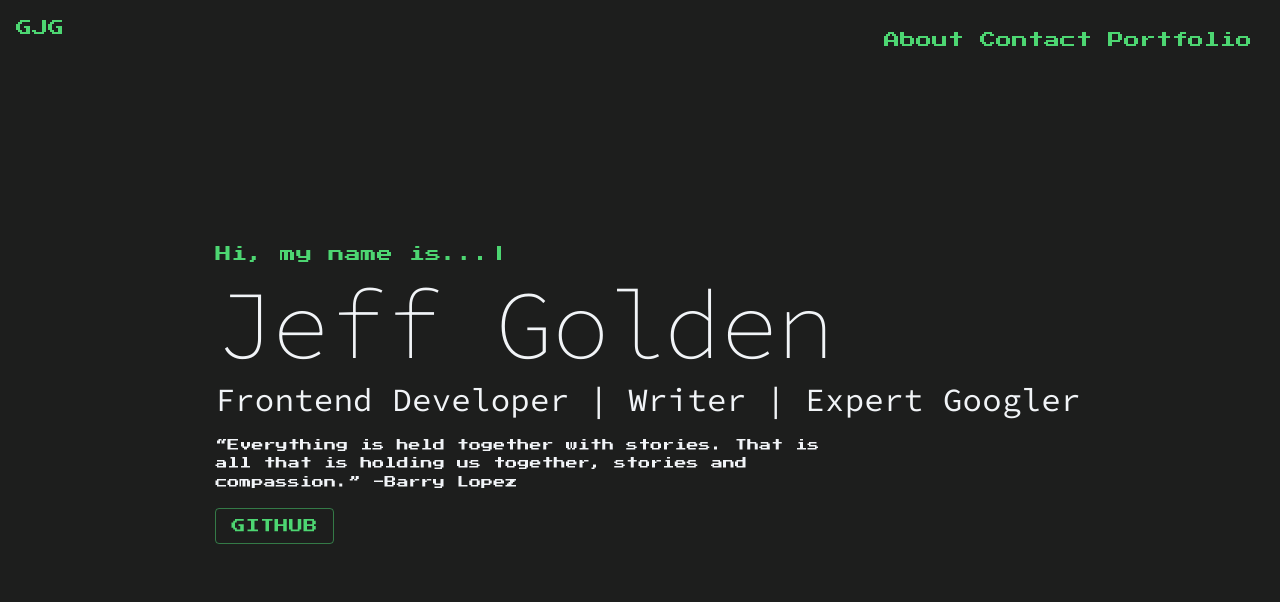
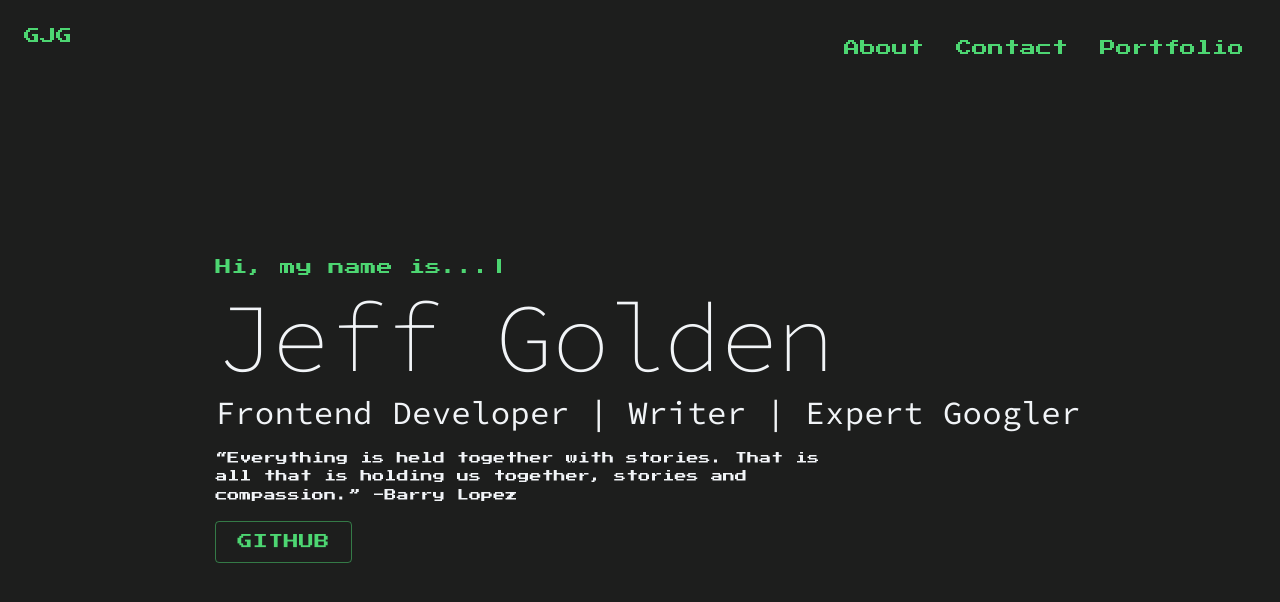
Before and after one commit to gjeffgolden/personal-website-2.0, a React (Vite) app: page / in a window 1280 px wide. Shown: the top 602 px of the page. Built offline with nearby package versions, Linux system fonts and the light colour scheme.

Commit message:
Style and theme adjustments to body2 and Button

```diff
--- a/src/routes/Home.tsx
+++ b/src/routes/Home.tsx
@@ -27,10 +27,11 @@ export const Home = () => {
           </Typography>
         </ParagraphContainer>
         <Button
+          color="secondary"
           href="https://github.com/gjeffgolden"
+          size="large"
+          target="_new"
           variant="outlined"
-          color="secondary"
-          target="_new"
         >
           GitHub
         </Button>
--- a/src/styles/styles.ts
+++ b/src/styles/styles.ts
@@ -6,7 +6,7 @@ import Box from "@mui/material/Box";
 export const NavigationLink = styled(Link)({
   fontFamily: "'Press Start 2P'",
   color: "#4dd672",
-  padding: 8,
+  padding: 16,
   textDecoration: "none",
   "&:hover": {
     color: "#FFFFFF",
--- a/src/styles/theme.ts
+++ b/src/styles/theme.ts
@@ -8,7 +8,8 @@ let theme = createTheme({
   },
   typography: {
     body1: {
-      fontFamily: "Montserrat",
+      fontFamily: "Source Code Pro",
+      fontWeight: 400,
     },
     body2: {
       fontFamily: "Source Code Pro",
```
